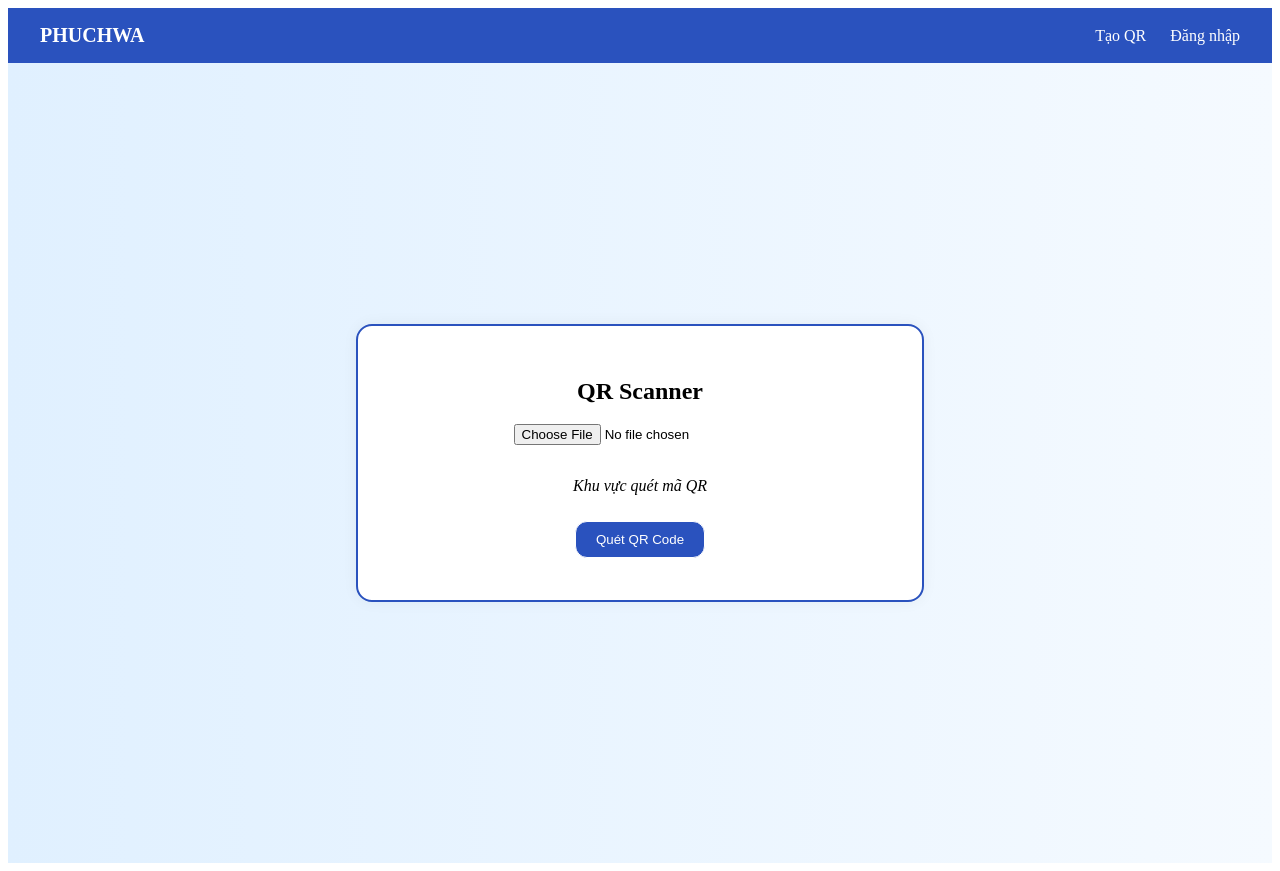
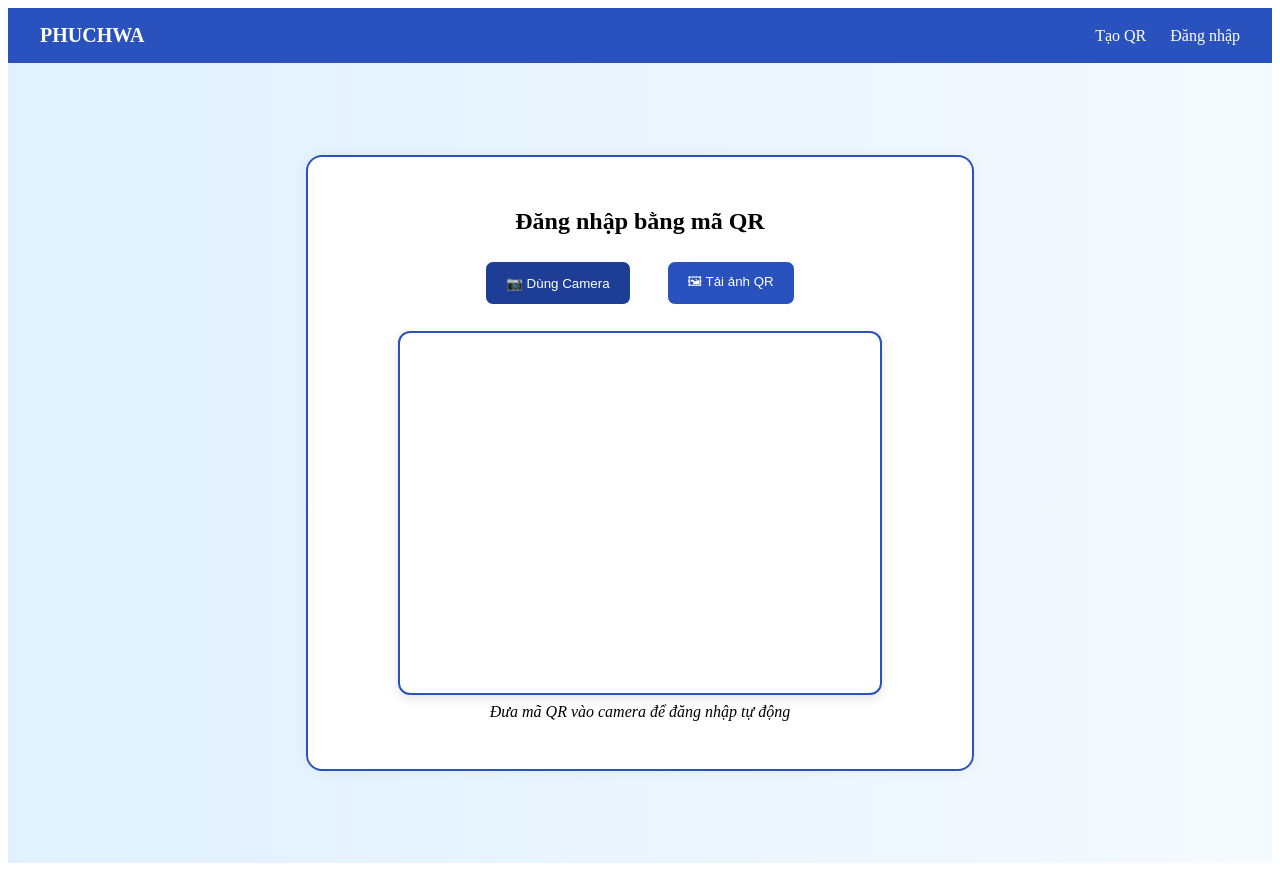
Before and after one commit to Wuockong/KhoaLuanTotNghiep, a React (Create React App) app: page /login in a window 1280 px wide. Built offline with nearby package versions, Linux system fonts and the light colour scheme; no server answers.

Commit message:
Đăng nhập bằng camera hoặc kéo thả ảnh để đăng nhập

```diff
--- a/src/App.js
+++ b/src/App.js
@@ -2,6 +2,7 @@ import React from 'react';
 import { BrowserRouter as Router, Routes, Route } from 'react-router-dom';
 import CreateCard from './pages/CreateCard';
 import LoginQR from './pages/LoginQR';
+import Dashboard from './pages/Dashboard';
 
 function App() {
   return (
@@ -9,6 +10,7 @@ function App() {
       <Routes>
         <Route path="/" element={<CreateCard />} />
         <Route path="/login" element={<LoginQR />} />
+        <Route path="/dashboard" element={<Dashboard />} />
       </Routes>
     </Router>
   );
--- a/src/index.js
+++ b/src/index.js
@@ -1,10 +1,8 @@
-
 import React from 'react';
 import ReactDOM from 'react-dom/client';
 import App from './App';
 import './styles/buttons.css';
-
-
+import './styles/common.css';
 
 const root = ReactDOM.createRoot(document.getElementById('root'));
 root.render(<App />);
--- a/src/pages/CreateCard.js
+++ b/src/pages/CreateCard.js
@@ -1,27 +1,51 @@
-import React, { useState, useRef } from 'react';
+import React, { useState, useRef, useEffect } from 'react';
 import { QRCodeCanvas } from 'qrcode.react';
 import * as htmlToImage from 'html-to-image';
 import download from 'downloadjs';
 import Navbar from '../components/Navbar';
 import '../styles/buttons.css';
 import '../styles/common.css';
-import './CreateCard.css'; // 👈 Thêm CSS riêng cho hiệu ứng
+import './CreateCard.css';
+import axios from 'axios';
 
 function CreateCard() {
   const [code, setCode] = useState('');
   const [showQR, setShowQR] = useState(false);
+  const [loading, setLoading] = useState(false);
   const qrRef = useRef(null);
 
+  useEffect(() => {
+    if (showQR && qrRef.current) {
+      // Tự động tải ảnh QR sau khi render
+      const downloadTimeout = setTimeout(() => {
+        htmlToImage.toPng(qrRef.current, { backgroundColor: 'white' }).then((dataUrl) => {
+          download(dataUrl, 'qr-code.png');
+          setLoading(false);
+        });
+      }, 800); // delay nhỏ để QR được render
+
+      return () => clearTimeout(downloadTimeout);
+    }
+  }, [showQR]);
+
   const handleGenerateQR = () => {
-    if (code.trim()) {
+    const cleaned = code.trim();
+    if (cleaned) {
+      setLoading(true);
       setShowQR(true);
+      registerCardId(cleaned);
     }
   };
 
-  const handleDownload = () => {
-    htmlToImage.toPng(qrRef.current, { backgroundColor: 'white' }).then((dataUrl) => {
-      download(dataUrl, 'qr-code.png');
-    });
+  const registerCardId = async (cleanedCode) => {
+    try {
+      await axios.post('https://phuchwa-project.onrender.com/api/users/register', {
+        card_id: cleanedCode
+      });
+    } catch (err) {
+      console.warn('❌ Đăng ký thất bại!');
+      console.error(err);
+    }
   };
 
   return (
@@ -31,24 +55,22 @@ function CreateCard() {
         <div className="card-box">
           {!showQR ? (
             <>
-              <h2>Tạo thẻ vật lý</h2>
+              <h2>Đăng ký mã QR</h2>
               <input
                 type="text"
-                placeholder="Nhập mã số..."
+                placeholder="Nhập mã số đăng ký..."
                 value={code}
                 onChange={(e) => setCode(e.target.value)}
                 className="input-box"
               />
-              <button className="animated-btn" onClick={handleGenerateQR}>Tạo QR</button>
+              <button className="animated-btn" onClick={handleGenerateQR} disabled={loading}>
+                {loading ? 'Đang xử lý...' : 'Tạo mã và tải về'}
+              </button>
             </>
           ) : (
             <div className="qr-section">
               <div className="qr-box qr-centered" ref={qrRef}>
-                <QRCodeCanvas value={code} size={300} />
-              </div>
-              <div className="button-row">
-                <button className="animated-btn" onClick={handleDownload}>Lưu mã QR</button>
-                <button className="animated-btn" onClick={() => window.location.href = '/login'}>Đăng nhập</button>
+                <QRCodeCanvas value={code.trim()} size={300} />
               </div>
             </div>
           )}
--- /dev/null
+++ b/src/pages/Dashboard.js
@@ -0,0 +1,21 @@
+import React from 'react';
+import Navbar from '../components/Navbar';
+
+const Dashboard = () => {
+  const cardId = localStorage.getItem('card_id');
+
+  return (
+    <>
+      <Navbar />
+      <div className="container">
+        <div className="card-box">
+          <h2>🎉 Chào mừng!</h2>
+          <p>Đăng nhập thành công với mã thẻ:</p>
+          <p style={{ fontWeight: 'bold', fontSize: '1.2rem' }}>{cardId || 'Không tìm thấy card_id'}</p>
+        </div>
+      </div>
+    </>
+  );
+};
+
+export default Dashboard;
--- /dev/null
+++ b/src/pages/LoginQR.css
@@ -0,0 +1,42 @@
+.webcam-box {
+    width: 100%;
+    max-width: 480px;
+    aspect-ratio: 4 / 3;
+    border-radius: 12px;
+    border: 2px solid #2a52be;
+    display: block;
+    margin: 0 auto;
+    object-fit: cover;
+    box-shadow: 0 4px 12px rgba(0, 0, 0, 0.1);
+  }
+
+.card-box {
+    max-width: 600px;
+    width: 100%;
+  }
+
+.drop-zone {
+  border: 2px dashed #2a52be;
+  border-radius: 12px;
+  padding: 2rem;
+  text-align: center;
+  background-color: #f9faff;
+  position: relative;
+  transition: background-color 0.3s ease;
+}
+
+.drop-zone:hover {
+  background-color: #eef4ff;
+}
+
+.drop-hint {
+  color: #1d3e94;
+  font-weight: bold;
+  margin-top: 1rem;
+  animation: fadein 0.5s ease;
+}
+
+@keyframes fadein {
+  from { opacity: 0; }
+  to { opacity: 1; }
+}
--- a/src/pages/LoginQR.js
+++ b/src/pages/LoginQR.js
@@ -1,23 +1,48 @@
-import React, { useState } from 'react';
+import React, { useRef, useState, useEffect } from 'react';
+import Webcam from 'react-webcam';
 import jsQR from 'jsqr';
 import axios from 'axios';
 import Navbar from '../components/Navbar';
 import '../styles/buttons.css';
 import '../styles/common.css';
+import './LoginQR.css';
 
-function LoginQR() {
-  const [result, setResult] = useState('');
+const LoginQR = () => {
+  const webcamRef = useRef(null);
+  const canvasRef = useRef(null);
+  const [cardId, setCardId] = useState('');
   const [message, setMessage] = useState('');
   const [loading, setLoading] = useState(false);
-  const [imageLoaded, setImageLoaded] = useState(false);
+  const [mode, setMode] = useState('camera');
+  const [dragging, setDragging] = useState(false);
+
+  useEffect(() => {
+    if (mode === 'camera') {
+      const interval = setInterval(scanFromWebcam, 1000);
+      return () => clearInterval(interval);
+    }
+  }, [mode]);
+
+  const scanFromWebcam = () => {
+    const video = webcamRef.current?.video;
+    if (video && video.readyState === 4) {
+      const canvas = canvasRef.current;
+      const context = canvas.getContext('2d');
+      canvas.width = video.videoWidth;
+      canvas.height = video.videoHeight;
+      context.drawImage(video, 0, 0, canvas.width, canvas.height);
+      const imageData = context.getImageData(0, 0, canvas.width, canvas.height);
+      const code = jsQR(imageData.data, canvas.width, canvas.height);
+      if (code && code.data !== cardId) {
+        setCardId(code.data);
+        login(code.data);
+      }
+    }
+  };
 
   const handleImageUpload = (e) => {
     const file = e.target.files[0];
     if (!file) return;
-
-    setLoading(true);
-    setMessage('');
-
     const img = new Image();
     const reader = new FileReader();
 
@@ -31,13 +56,11 @@ function LoginQR() {
         const imageData = ctx.getImageData(0, 0, canvas.width, canvas.height);
         const code = jsQR(imageData.data, canvas.width, canvas.height);
         if (code) {
-          setResult(code.data);
-          setMessage('Tìm thấy mã QR!');
-          setImageLoaded(true);
+          setCardId(code.data);
+          login(code.data);
         } else {
-          setMessage('Không tìm thấy mã QR!');
+          setMessage('❌ Không tìm thấy mã QR trong ảnh!');
         }
-        setLoading(false);
       };
       img.src = reader.result;
     };
@@ -45,17 +68,32 @@ function LoginQR() {
     reader.readAsDataURL(file);
   };
 
-  const login = async () => {
+  const login = async (id) => {
     try {
       setLoading(true);
       const res = await axios.post('https://phuchwa-project.onrender.com/api/users/login', {
-        card_id: result
+        card_id: id
       });
+      localStorage.setItem('card_id', id);
       setMessage('✅ Đăng nhập thành công!');
+      setTimeout(() => {
+        window.location.href = '/dashboard';
+      }, 1000);
     } catch (err) {
       setMessage('❌ Đăng nhập thất bại.');
     } finally {
       setLoading(false);
+    }
+  };
+
+  const handleDrop = (e) => {
+    e.preventDefault();
+    setDragging(false);
+    const file = e.dataTransfer.files[0];
+    if (file && file.type.startsWith('image/')) {
+      handleImageUpload({ target: { files: [file] } });
+    } else {
+      setMessage('❌ Tệp không hợp lệ!');
     }
   };
 
@@ -64,40 +102,76 @@ function LoginQR() {
       <Navbar />
       <div className="container">
         <div className="card-box">
-          <h2>QR Scanner</h2>
-          <input
-            type="file"
-            accept="image/*"
-            onChange={handleImageUpload}
-            style={{ marginBottom: '1rem' }}
-          />
+          <h2 style={{ marginBottom: '1rem' }}>Đăng nhập bằng mã QR</h2>
 
-          {!imageLoaded && !loading && <p style={{ fontStyle: 'italic' }}>Khu vực quét mã QR</p>}
+          <div style={{ display: 'flex', justifyContent: 'center', marginBottom: '1rem', gap: '1rem' }}>
+            <button
+              className="animated-btn"
+              style={mode === 'camera' ? { backgroundColor: '#1d3e94' } : {}}
+              onClick={() => setMode('camera')}
+            >
+              📷 Dùng Camera
+            </button>
+            <button
+              className="animated-btn"
+              style={mode === 'image' ? { backgroundColor: '#1d3e94' } : {}}
+              onClick={() => setMode('image')}
+            >
+              🖼 Tải ảnh QR
+            </button>
+          </div>
 
-          <div>
-            {!imageLoaded && !loading && (
-              <button onClick={() => {}}>
-                Quét QR Code
-              </button>
-            )}
+          {mode === 'camera' && (
+            <div style={{ textAlign: 'center', marginBottom: '1rem' }}>
+              <Webcam
+                audio={false}
+                ref={webcamRef}
+                screenshotFormat="image/jpeg"
+                className="webcam-box"
+              />
+              <canvas ref={canvasRef} style={{ display: 'none' }} />
+              <p style={{ fontStyle: 'italic', marginTop: '0.5rem' }}>
+                Đưa mã QR vào camera để đăng nhập tự động
+              </p>
+            </div>
+          )}
 
-            {loading && (
-              <button disabled>
-                <span className="spinner" />
-                Đang xử lý...
-              </button>
-            )}
+          {mode === 'image' && (
+            <div
+              className="drop-zone"
+              onDrop={handleDrop}
+              onDragOver={(e) => e.preventDefault()}
+              onDragEnter={() => setDragging(true)}
+              onDragLeave={() => setDragging(false)}
+            >
+              <input type="file" accept="image/*" onChange={handleImageUpload} />
+              <p style={{ fontStyle: 'italic', marginTop: '0.5rem' }}>
+                hoặc kéo & thả ảnh vào đây
+              </p>
+              {dragging && <p className="drop-hint">📥 Thả ảnh tại đây</p>}
+            </div>
+          )}
 
-            {imageLoaded && !loading && (
-              <button onClick={login}>Đăng nhập</button>
-            )}
-
-            {message && <p>{message}</p>}
-          </div>
+          {loading && (
+            <div style={{ marginTop: '1rem' }}>
+              <span className="spinner" /> Đang xử lý...
+            </div>
+          )}
+          {message && (
+            <p
+              style={{
+                marginTop: '1rem',
+                fontWeight: 'bold',
+                color: message.includes('✅') ? 'green' : 'red',
+              }}
+            >
+              {message}
+            </p>
+          )}
         </div>
       </div>
     </>
   );
-}
+};
 
 export default LoginQR;
```
Also changed, not shown: 1 other file (tests, documents, lock files or other folders).
